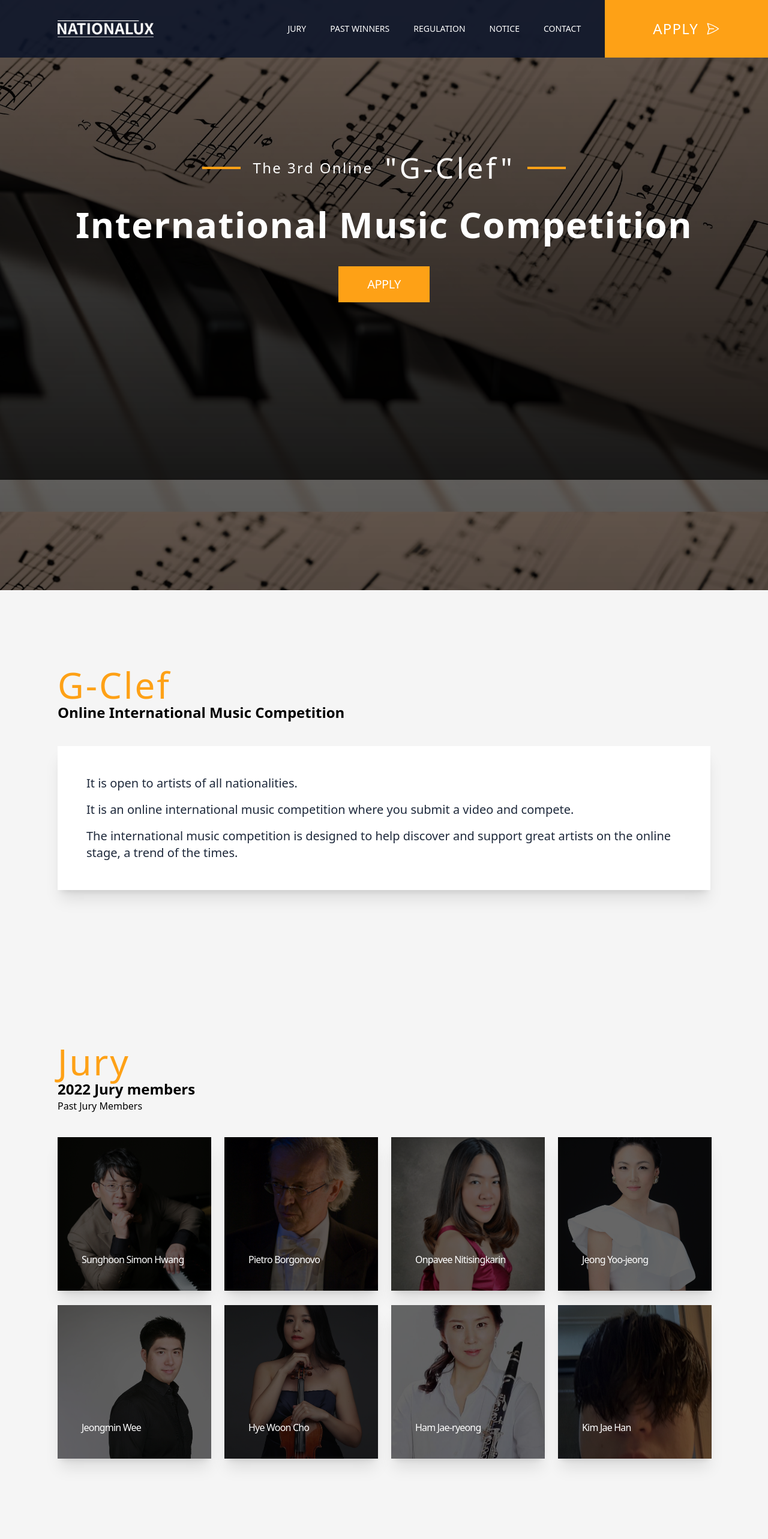
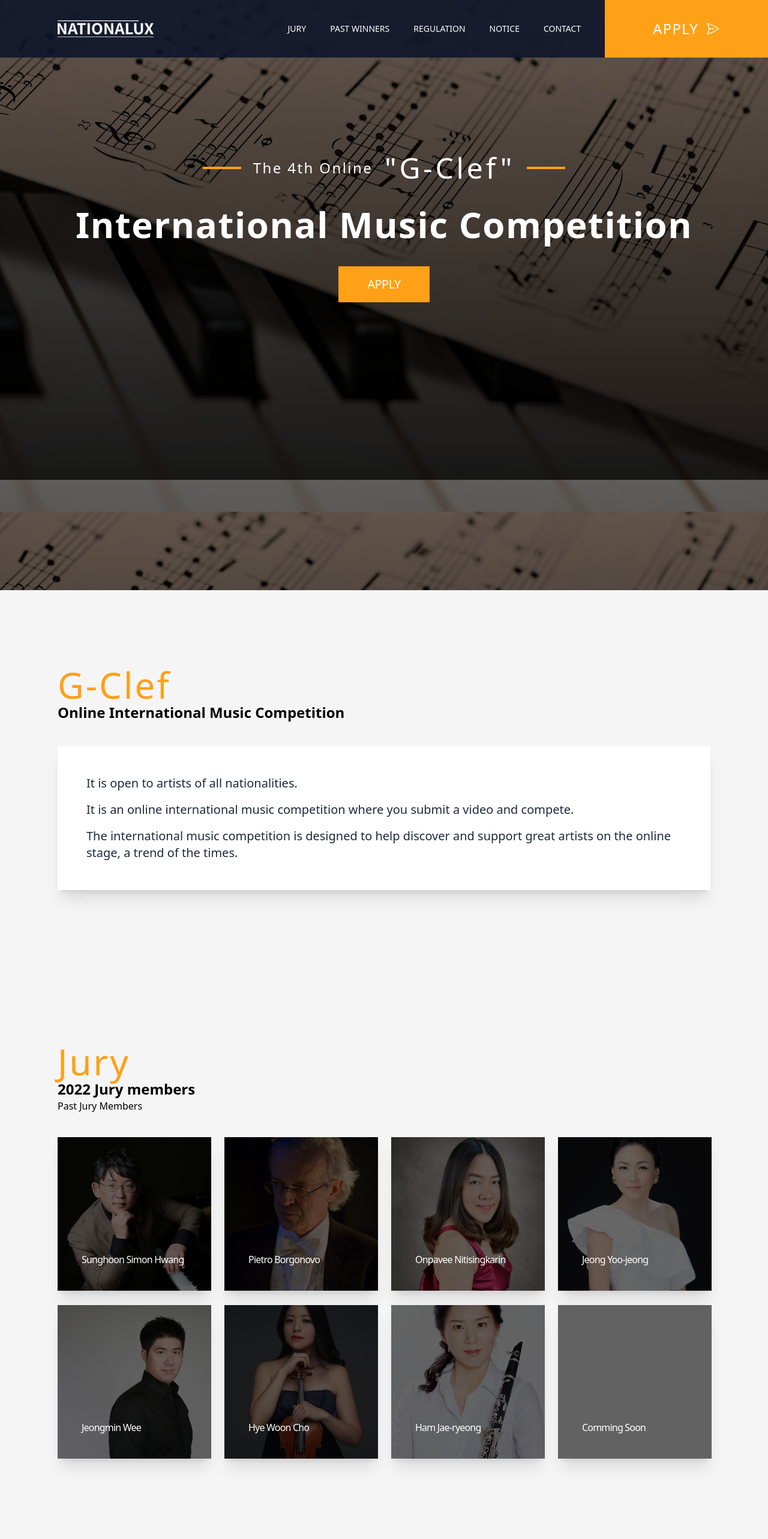
Before and after one commit to ha-philip/gclef, a Next.js app: page / in a window 1280 px wide. Shown: the top 2566 px of the page at 60% size. Built offline with nearby package versions, Linux system fonts and the light colour scheme.

Commit message:
Feat: 2022 -> 2024

```diff
--- a/components/Descriptions.ts
+++ b/components/Descriptions.ts
@@ -66,10 +66,10 @@ export const jury: IJury[] = [
   },
   {
     id: "kim",
-    name: "Kim Jae Han",
-    country: "South Korea",
-    genre: "Jury ( Piano )",
-    photo: "/jaehan.jpeg",
-    description: "YONSEI Univercity Music Collage.",
+    name: "Comming Soon",
+    country: "Comming Soon",
+    genre: "Comming Soon",
+    photo: "",
+    description: "Comming Soon",
   },
 ];
--- a/components/Regulation.tsx
+++ b/components/Regulation.tsx
@@ -43,7 +43,7 @@ export default function Regulation() {
             There are different age categories in our competition, the age of
             participant must be calculated with this day.
             <br />
-            (31st of Oct. 2022)
+            (31st of Oct. 2024)
           </p>
           <p className="mt-5 font-thin lg:text-lg text-sm">
             Group A (8-9 years) <br />
@@ -93,7 +93,7 @@ export default function Regulation() {
           </p>
           <p className="mt-5 font-thin lg:text-lg text-sm">
             *The recording must have been recorded after the 1st of December,
-            2021
+            2023
           </p>
         </div>
 
@@ -105,7 +105,7 @@ export default function Regulation() {
             Announcement of the Result
           </h2>
           <p className="mt-5 font-thin lg:text-lg text-sm">
-            Notification on the homepage : December 1, 2022
+            Notification on the homepage : December 1, 2024
           </p>
           <p className="mt-5 font-thin lg:text-lg text-sm">
             Awards for each division
@@ -120,11 +120,11 @@ export default function Regulation() {
           <p className="mt-5 font-thin lg:text-lg text-sm">
             - To participant who received the most &apos;Like&apos; <br />
             (The competition will collect and post all participant’s videos on
-            the following Link on the 16th of Nov. 2022. Vote counting is only
+            the following Link on the 16th of Nov. 2024. Vote counting is only
             valid on this Web address: https://nationalux.com/@GCLEF)
           </p>
           <p className="mt-5 font-thin lg:text-lg text-sm">
-            - Counting period : From the 16th of Nov. to the 30th of Nov. 2022
+            - Counting period : From the 16th of Nov. to the 30th of Nov. 2024
           </p>
           <h2 className="lg:text-xl font-thin text-[#fea116] mt-5">
             Teacher’s Award
@@ -139,7 +139,7 @@ export default function Regulation() {
           <h2 className="lg:text-xl font-thin text-[#fea116] mt-5">
             Application Deadline
           </h2>
-          <p className="mt-5 font-thin lg:text-lg text-sm">October 31, 2022</p>
+          <p className="mt-5 font-thin lg:text-lg text-sm">October 31, 2024</p>
           <h2 className="lg:text-xl font-thin text-[#fea116] mt-5">
             Application Method
           </h2>
@@ -176,7 +176,7 @@ export default function Regulation() {
             * Category Vocal Section: The video should be recorded with a fixed camera where the participant’s face is visible.
           </h2>
           <h2>
-            * The recording must have been recorded after the 1st of December, 2021.
+            * The recording must have been recorded after the 1st of December, 2023.
           </h2>
           <h2>
             * Incomplete applications including failure to pay application fee will result in disqualification.
@@ -191,13 +191,13 @@ export default function Regulation() {
             * Jury may not vote to their own pupils.
           </h2>
           <h2>
-            * Certificate of the prize will be sent only by an e-mail, no later than the 10th of Dec. 2022.
+            * Certificate of the prize will be sent only by an e-mail, no later than the 10th of Dec. 2024.
           </h2>
           <h2>
             * Nationalux has the right to post and use the videos of participants. Contestants may not claim competition and Nationalux for their profits and remuneration.
           </h2>
           <h2>
-            * Result of the competition will be announced on the 1st of Dec. 2022 on the homepage.
+            * Result of the competition will be announced on the 1st of Dec. 2024 on the homepage.
           </h2>
         </div>
       </div>
--- a/pages/index.tsx
+++ b/pages/index.tsx
@@ -25,7 +25,7 @@ export default function Home() {
         <div className="flex justify-center items-center gap-5">
           <span className="lg:w-16 w-8 h-[0.2rem] bg-[#fea116]"></span>
           <h1 className="text-white lg:text-2xl text-base tracking-widest font-thin">
-            The 3rd Online
+            The 4th Online
           </h1>
           <h1 className="text-white lg:text-5xl text-2xl tracking-widest font-thin">
             &quot;G-Clef&quot;
```
Also changed, not shown: public/jaehan.jpeg (deleted).
